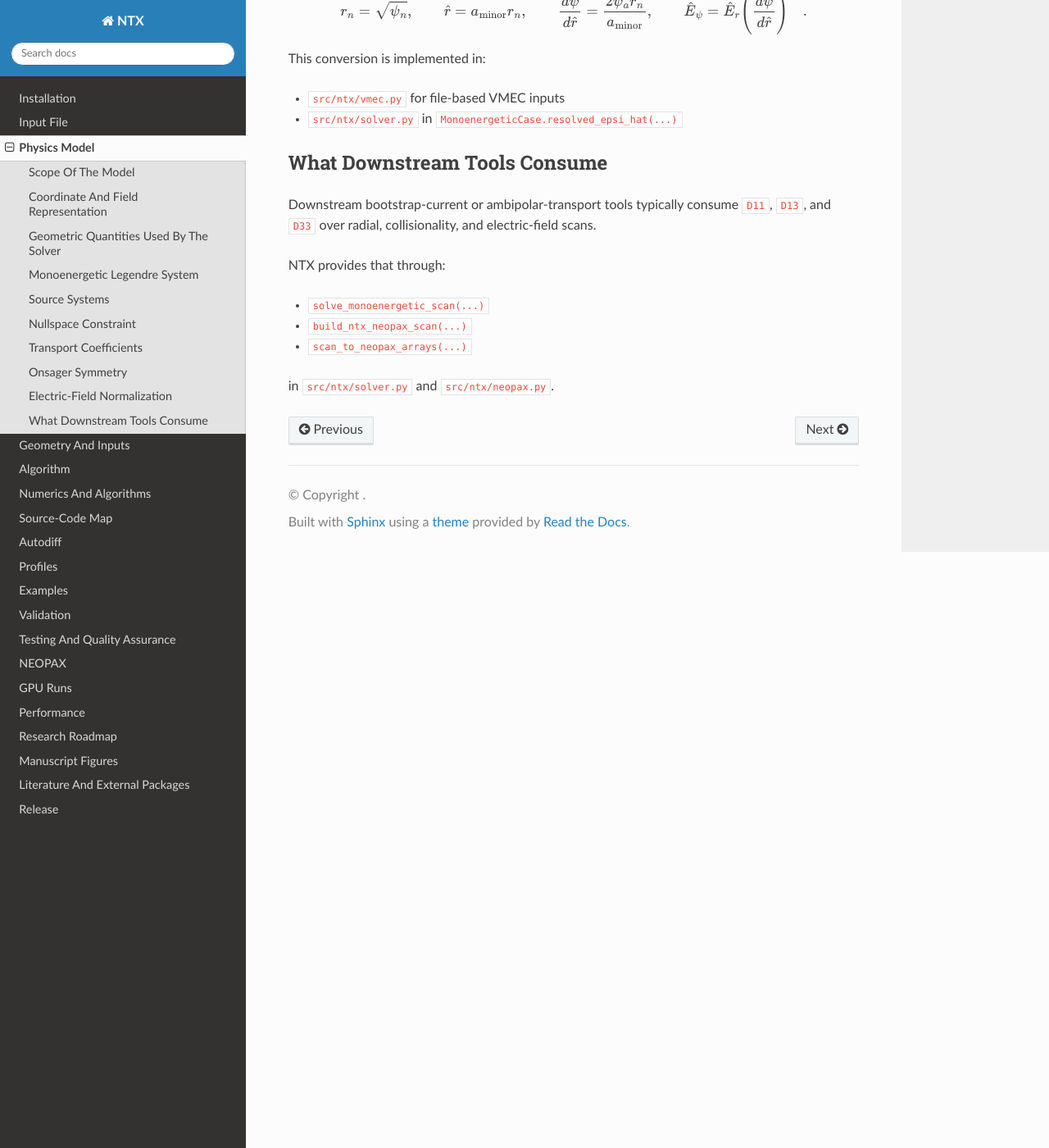
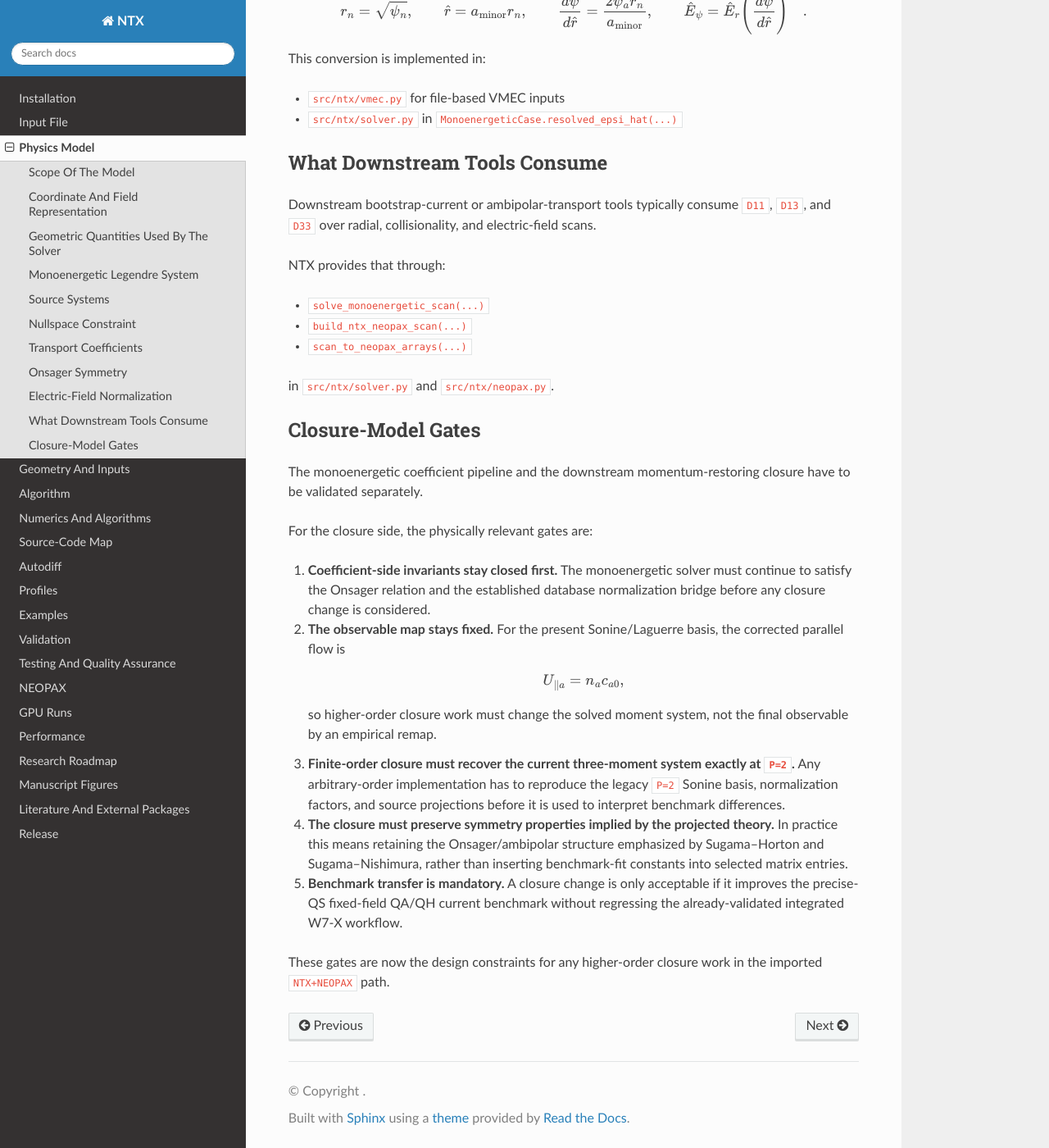
Before and after one commit to uwplasma/NTX, a Sphinx documentation site: the page built from docs/physics.md, in a window 1280 px wide and 1400 px high, scrolled down 4296 px. Shown: the whole window at 82% size. Built offline with Sphinx 7.4.7 and the Read the Docs theme 3.1.0, drawn with Linux system fonts in a browser that asks for light colours.

Commit message:
Document higher-order closure gates

````diff
--- a/docs/physics.md
+++ b/docs/physics.md
@@ -293,3 +293,41 @@ NTX provides that through:
 
 in [`src/ntx/solver.py`](../src/ntx/solver.py) and
 [`src/ntx/neopax.py`](../src/ntx/neopax.py).
+
+## Closure-Model Gates
+
+The monoenergetic coefficient pipeline and the downstream momentum-restoring
+closure have to be validated separately.
+
+For the closure side, the physically relevant gates are:
+
+1. **Coefficient-side invariants stay closed first.**
+   The monoenergetic solver must continue to satisfy the Onsager relation and
+   the established database normalization bridge before any closure change is
+   considered.
+2. **The observable map stays fixed.**
+   For the present Sonine/Laguerre basis, the corrected parallel flow is
+
+   ```{math}
+   U_{\parallel a} = n_a c_{a0},
+   ```
+
+   so higher-order closure work must change the solved moment system, not the
+   final observable by an empirical remap.
+3. **Finite-order closure must recover the current three-moment system exactly
+   at `P=2`.**
+   Any arbitrary-order implementation has to reproduce the legacy
+   `P=2` Sonine basis, normalization factors, and source projections before it
+   is used to interpret benchmark differences.
+4. **The closure must preserve symmetry properties implied by the projected
+   theory.**
+   In practice this means retaining the Onsager/ambipolar structure emphasized
+   by Sugama--Horton and Sugama--Nishimura, rather than inserting benchmark-fit
+   constants into selected matrix entries.
+5. **Benchmark transfer is mandatory.**
+   A closure change is only acceptable if it improves the precise-QS fixed-field
+   QA/QH current benchmark without regressing the already-validated integrated
+   W7-X workflow.
+
+These gates are now the design constraints for any higher-order closure work in
+the imported `NTX+NEOPAX` path.
````
Also changed, not shown: docs/validation.md (+27 -0 lines), plan.md (+9 -0 lines).
